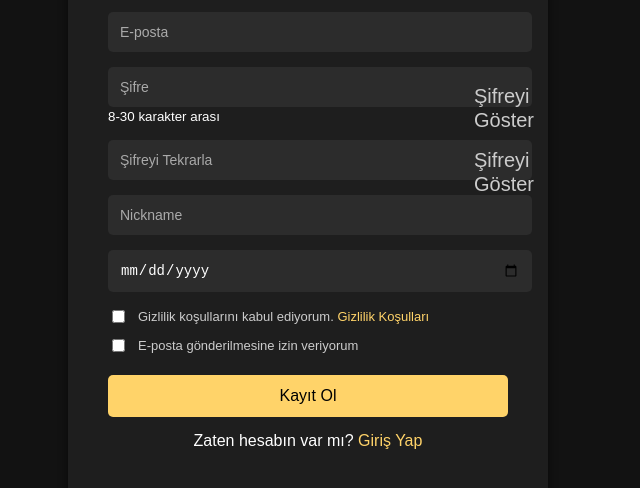
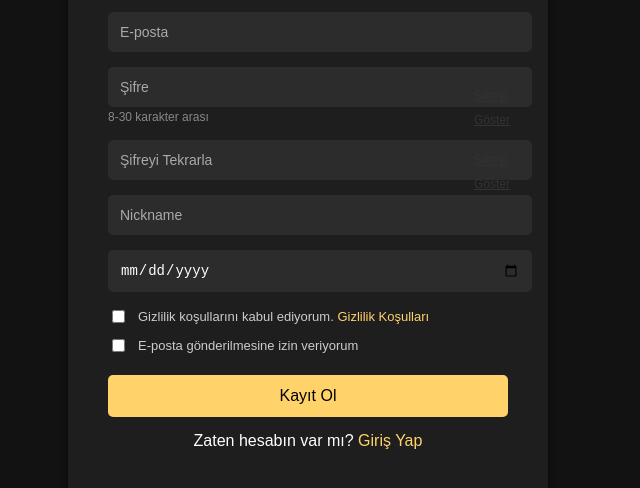
Before and after one commit to mefeoku/artistart, a website with bundled scripts: page public/signup.html in a window 1280 px wide. Shown: the part 222-710 px from the top of the page, without its empty margins (332-972 px from the left). Built offline with nearby package versions, Linux system fonts and the light colour scheme.

Commit message:
Update styles.css

```diff
--- a/public/styles.css
+++ b/public/styles.css
@@ -142,3 +142,20 @@ a:hover {
 .auth-container form > *:nth-child(7) { animation-delay: 0.7s; }
 .auth-container form > *:nth-child(8) { animation-delay: 0.8s; }
 .auth-container form > *:nth-child(9) { animation-delay: 0.9s; }
+
+.password-requirements {
+  font-size: 12px;
+  color: #888;
+  margin-top: 5px;
+}
+
+.toggle-icon {
+  font-size: 12px;
+  cursor: pointer;
+  color: #333;
+  text-decoration: underline;
+}
+
+.toggle-icon:hover {
+  color: #007bff;
+}
```
